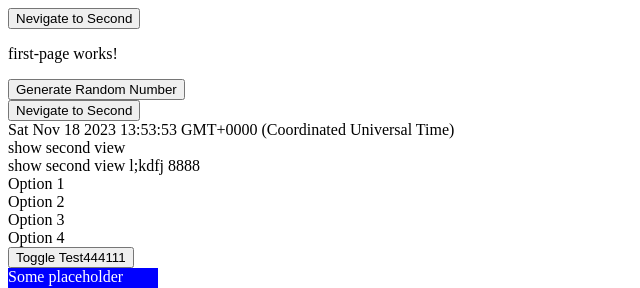
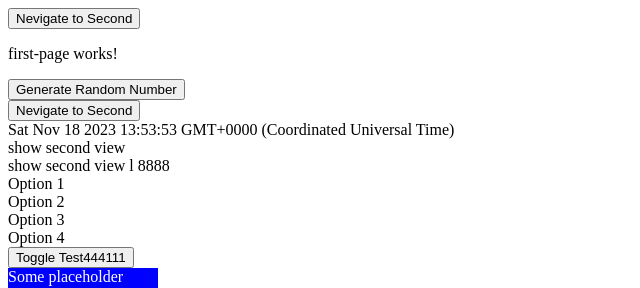
Before and after one commit to BarakShuli/cypressPOC, an Angular app: page / in a window 1280 px wide. Both pictures are taken after a click on the button "Toggle Test444111". Shown: the top 288 px of the page, without its empty margins (0-640 px from the left). Built offline with nearby package versions, Linux system fonts and the light colour scheme.

Commit message:
some test30

```diff
--- a/src/app/first-page/first-page.component.html
+++ b/src/app/first-page/first-page.component.html
@@ -18,7 +18,7 @@
 </div>
 } @else {
 <div>
-    show second view l;kdfj 8888
+    show second view l 8888
 </div>
 }
 
```
